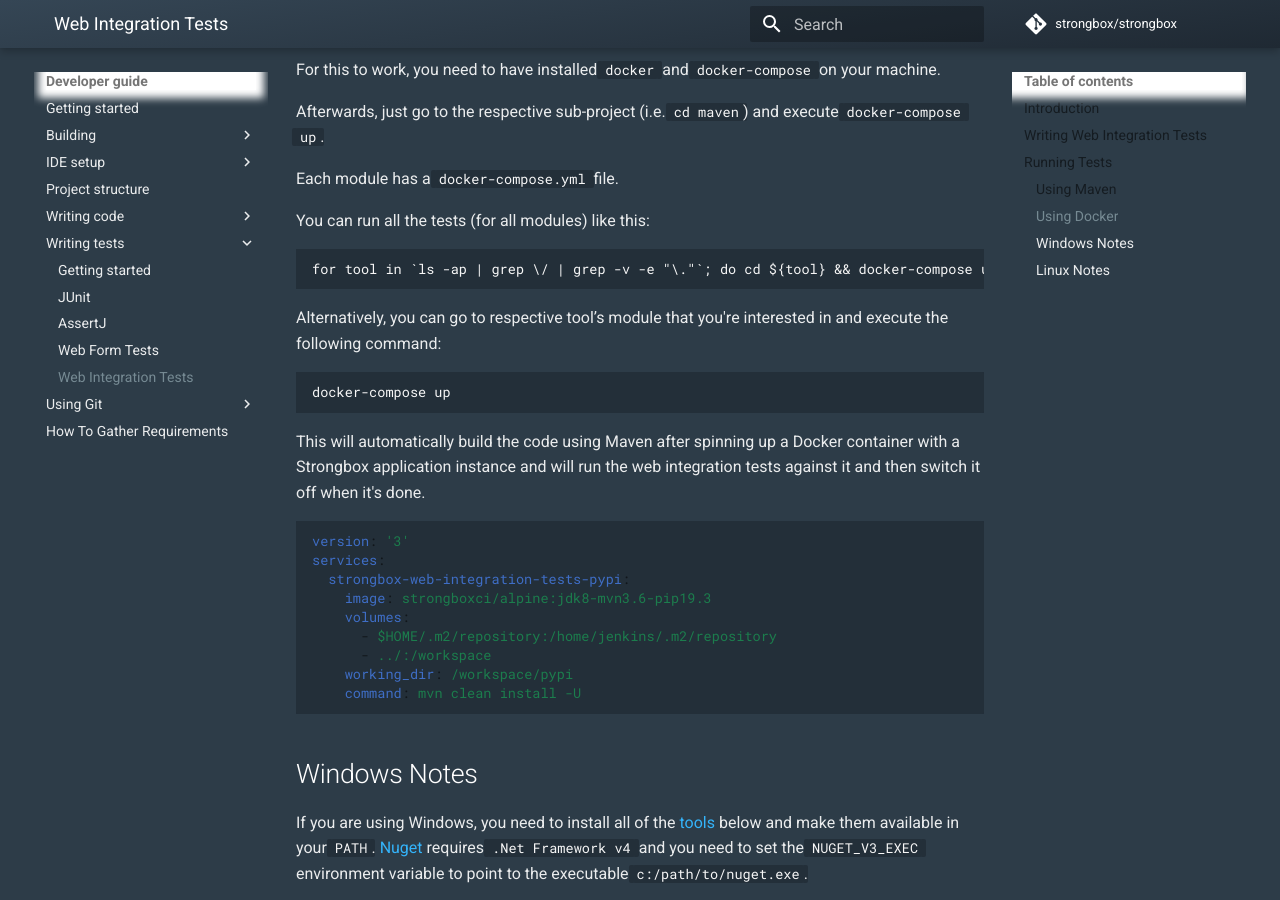
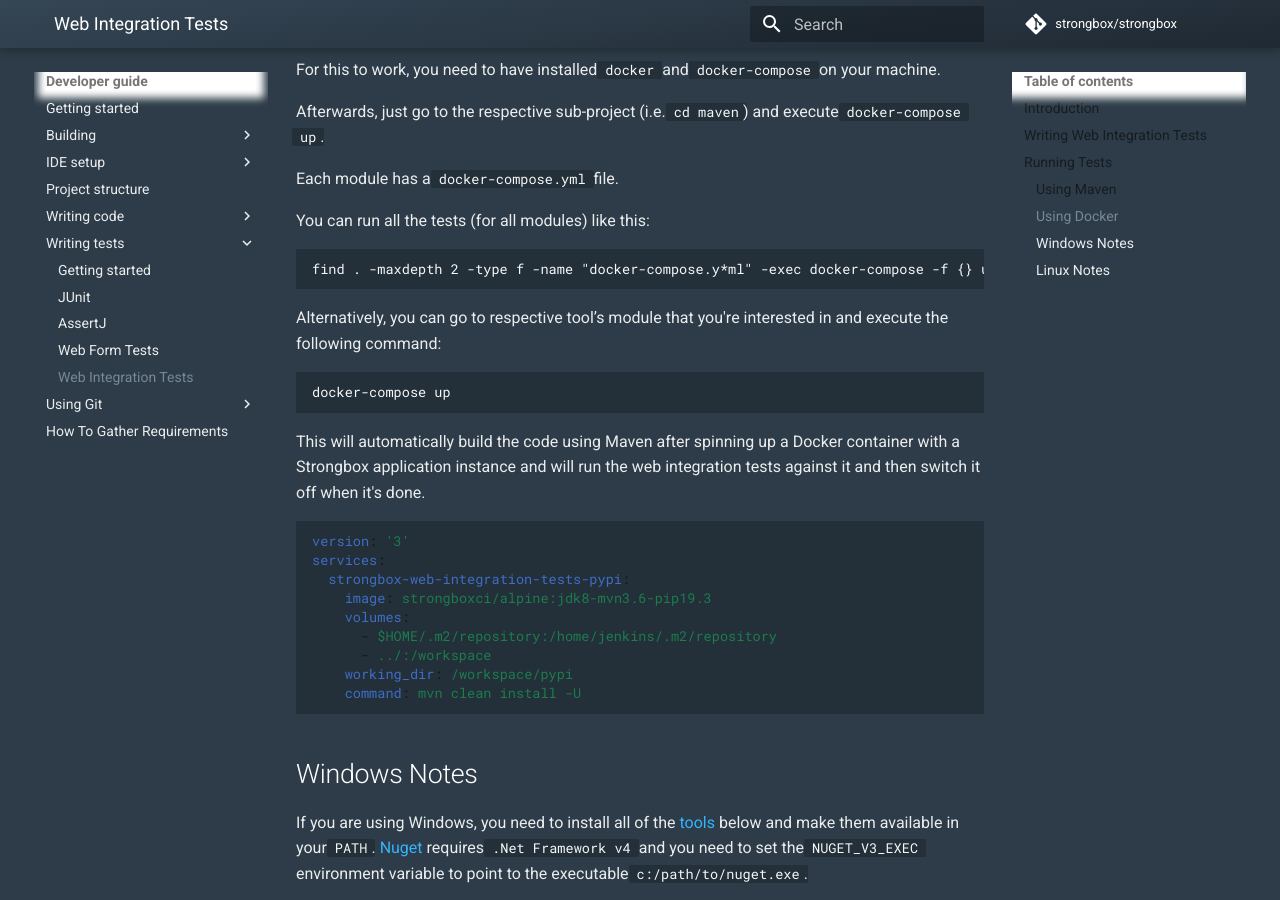
Before and after one commit to strongbox/strongbox-docs, an MkDocs documentation site: the page built from docs/developer-guide/writing-web-integration-tests.md, in a window 1280 px wide and 900 px high, scrolled down 2496 px. Built offline with MkDocs 1.6.1 and Material for MkDocs 9.7.7, drawn with Linux system fonts in a browser that asks for light colours; comment, search, counter and statistics services are not loaded.

Commit message:
Update docs/developer-guide/writing-web-integration-tests.md
Co-Authored-By: Steve Todorov <steve-todorov@users.noreply.github.com>

````diff
--- a/docs/developer-guide/writing-web-integration-tests.md
+++ b/docs/developer-guide/writing-web-integration-tests.md
@@ -86,7 +86,7 @@
 You can run all the tests (for all modules) like this:
 
 ```
-for tool in `ls -ap | grep \/ | grep -v -e "\."`; do cd ${tool} && docker-compose up & cd -; done
+find . -maxdepth 2 -type f -name "docker-compose.y*ml" -exec docker-compose -f {} up \;
 ```
 
 Alternatively, you can go to respective tool’s module that you're interested in and execute the following command:
````
